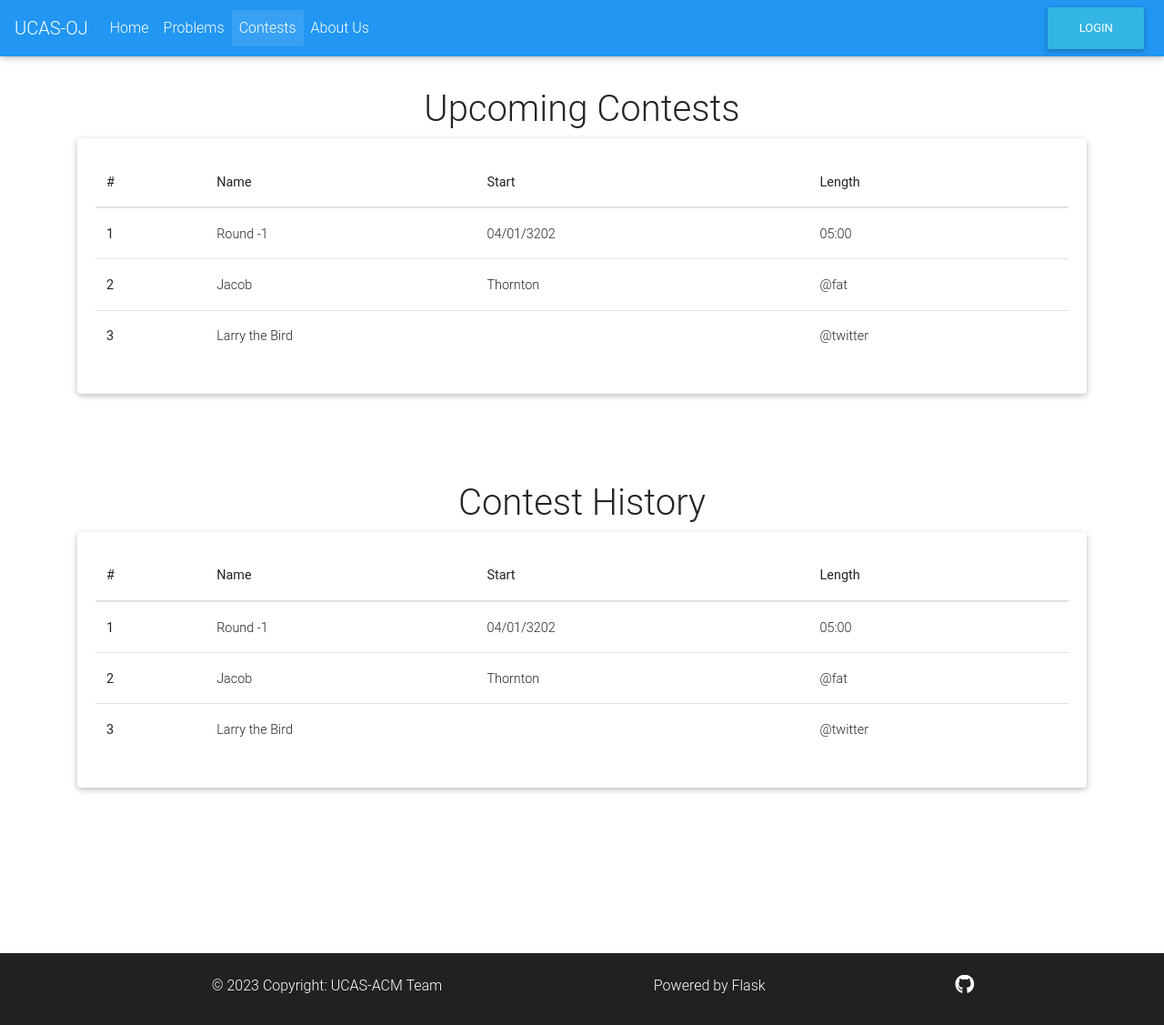
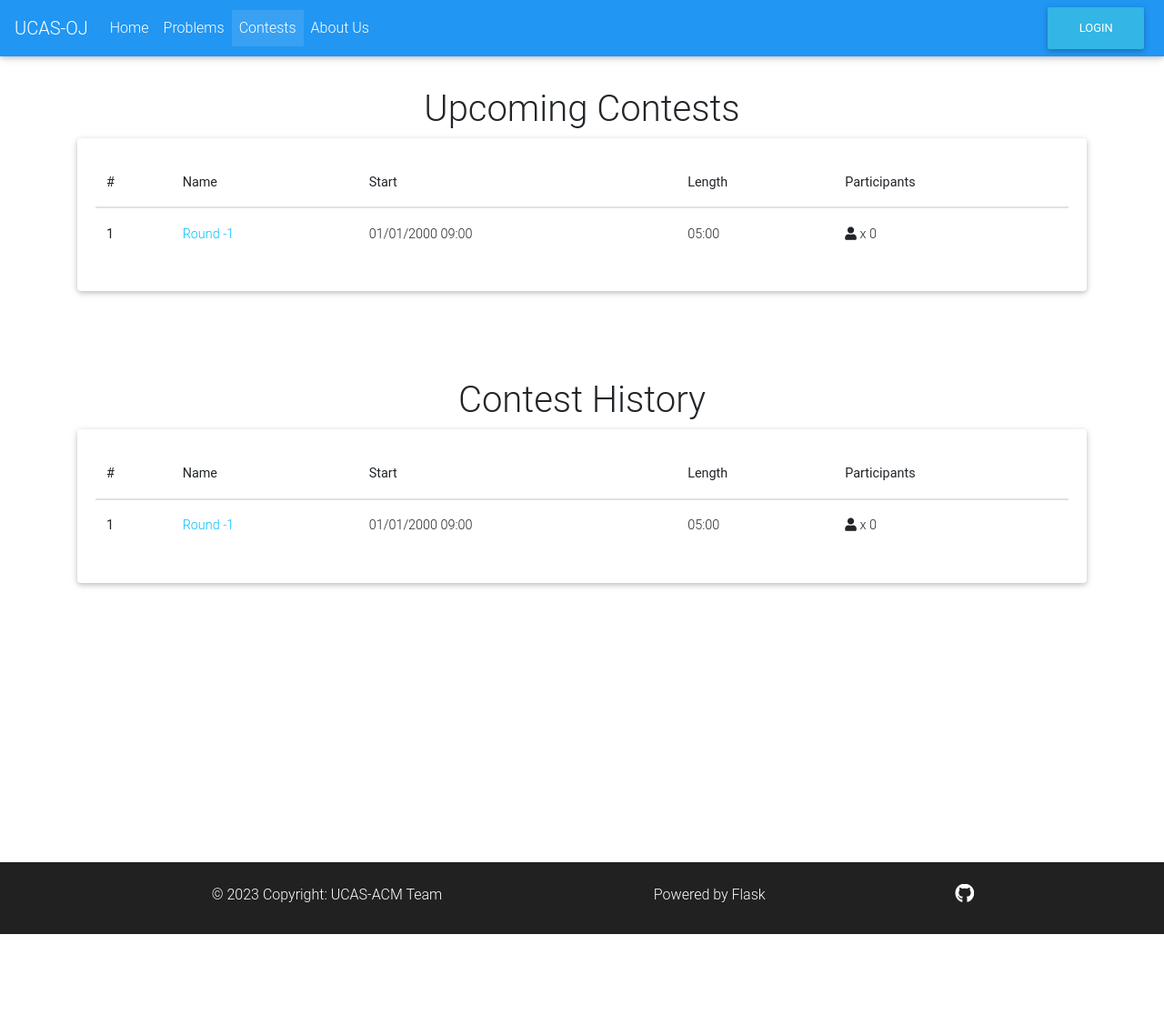
Before and after one commit to Pixtella/ucasoj, a Flask app: page /contests in a window 1280 px wide. Shown: the whole page at 91% size. After the commit the page ends 1027 px from the top, so only its background shows below. Run offline with Flask 3, Linux system fonts and the light colour scheme; some libraries are stand-ins or nearby versions.

Commit message:
design contest page

```diff
--- /dev/null
+++ b/contests.py
@@ -0,0 +1,28 @@
+import datetime
+
+class Contest:
+
+    def __init__(self, id=1, name="Round -1", start=datetime.datetime(2000, 1, 1, 9), length=300, participants=list()):
+        self.id = id
+        self.name = name
+        self.start = start
+        self.length = length
+        self.participants = participants
+
+
+def upcomingContestsInfo():
+    """
+    Return a list of upcoming contests.
+    """
+
+
+    return [Contest()]
+
+
+def contestHistoryInfo():
+    """
+    Return a list of historic contests.
+    """
+
+
+    return [Contest()]
--- a/ftep.py
+++ b/main.py
@@ -3,6 +3,8 @@ from flask import render_template
 from flask import request
 
 import datetime
+
+from contests import Contest,upcomingContestsInfo,contestHistoryInfo
 
 commonArgs = {}
 def refreshCommonArgs():
@@ -19,7 +21,6 @@ app = Flask(__name__)
 def home():
     refreshCommonArgs()
     args = commonArgs.copy()
-    args["height"] = str(max(1000, 0)) + "px"
     return render_template("home.html", **args)
     # return '<h1>Home</h1>'
 
@@ -27,7 +28,10 @@ def home():
 def contests():
     refreshCommonArgs()
     args = commonArgs.copy()
-    args["height"] = str(max(1000, 0)) + "px"
+
+    args["upcomingContests"] = upcomingContestsInfo()
+    args["historicContests"] = contestHistoryInfo()
+
     return render_template("contests.html", **args)
 
 
@@ -52,3 +56,5 @@ def login():
     return render_template("loginpage.html")
 if __name__ == '__main__':
     app.run()
+
+    "".format()
--- a/templates/contests.html
+++ b/templates/contests.html
@@ -37,7 +37,7 @@
         </nav>
     </header>
     <main>
-        <div class="container" style="height: {{height}}">
+        <div class="container" style="min-height: 900px;">
             <div class="row mt-5 pt-5">
                 <div class="col text-center">
                     <h1>Upcoming Contests</h1>
@@ -52,26 +52,19 @@
                                 <th scope="col">Name</th>
                                 <th scope="col">Start</th>
                                 <th scope="col">Length</th>
+                                <th scope="col">Participants</th>
                             </tr>
                         </thead>
                         <tbody>
-                            <tr>
-                                <th scope="row">1</th>
-                                <td>Round -1</td>
-                                <td>04/01/3202</td>
-                                <td>05:00</td>
-                            </tr>
-                            <tr>
-                                <th scope="row">2</th>
-                                <td>Jacob</td>
-                                <td>Thornton</td>
-                                <td>@fat</td>
-                            </tr>
-                            <tr>
-                                <th scope="row">3</th>
-                                <td colspan="2">Larry the Bird</td>
-                                <td>@twitter</td>
-                            </tr>
+                            {% for contest in upcomingContests %}
+                                <tr>
+                                    <th scope="row">{{contest.id}}</th>
+                                    <td><a href="/contest/{{contest.id}}" style="color: deepskyblue;">{{contest.name}}</a></td>
+                                    <td>{{contest.start.strftime('%m/%d/%Y %H:%M')}}</td>
+                                    <td>{{"%02d:%02d"%(contest.length // 60, contest.length % 60)}}</td>
+                                    <td><i class="fas fa-user"></i> x {{contest.participants|length}}</td>
+                                </tr>
+                            {% endfor %}
                         </tbody>
                     </table>
                 </div>
@@ -90,26 +83,19 @@
                                 <th scope="col">Name</th>
                                 <th scope="col">Start</th>
                                 <th scope="col">Length</th>
+                                <th scope="col">Participants</th>
                             </tr>
                         </thead>
                         <tbody>
-                            <tr>
-                                <th scope="row">1</th>
-                                <td>Round -1</td>
-                                <td>04/01/3202</td>
-                                <td>05:00</td>
-                            </tr>
-                            <tr>
-                                <th scope="row">2</th>
-                                <td>Jacob</td>
-                                <td>Thornton</td>
-                                <td>@fat</td>
-                            </tr>
-                            <tr>
-                                <th scope="row">3</th>
-                                <td colspan="2">Larry the Bird</td>
-                                <td>@twitter</td>
-                            </tr>
+                            {% for contest in historicContests %}
+                                <tr>
+                                    <th scope="row">{{contest.id}}</th>
+                                    <td><a href="/contest/{{contest.id}}" style="color: deepskyblue;">{{contest.name}}</a></td>
+                                    <td>{{contest.start.strftime('%m/%d/%Y %H:%M')}}</td>
+                                    <td>{{"%02d:%02d"%(contest.length // 60, contest.length % 60)}}</td>
+                                    <td><i class="fas fa-user"></i> x {{contest.participants|length}}</td>
+                                </tr>
+                            {% endfor %}
                         </tbody>
                     </table>
                 </div>
```
Also changed, not shown: templates/home.html (+2 -5 lines), 1 other file.
